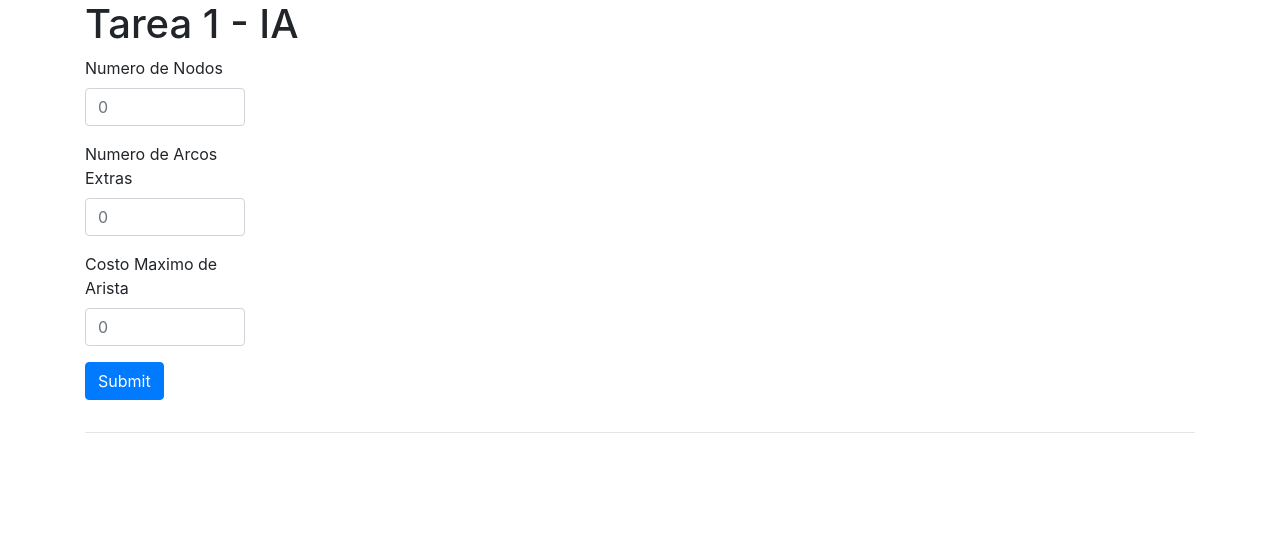
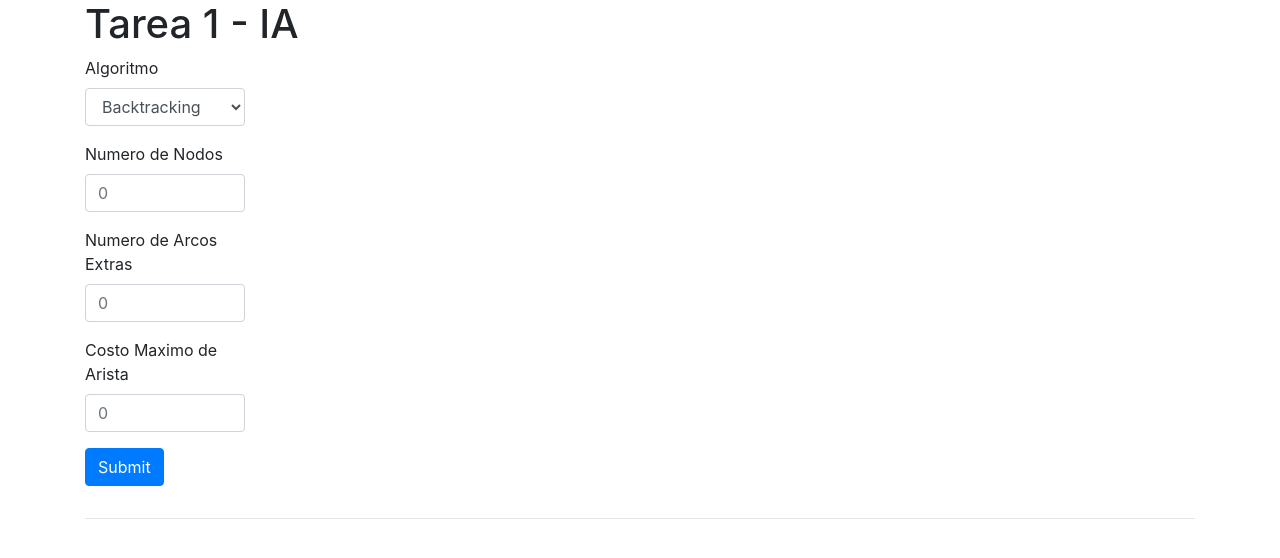
Before and after one commit to Giuli1297/TP1-IA, a Flask app: page / in a window 1280 px wide. Shown: the part 56-614 px from the top of the page. Run offline with Flask 2, Linux system fonts and the light colour scheme; some libraries are stand-ins or nearby versions.

Commit message:
Se agrega un select input para seleccionar el algoritmo

```diff
--- a/templates/index.html
+++ b/templates/index.html
@@ -5,6 +5,14 @@
     <div class="row">
         <div class="col-md-2">
             <form method="post">
+                <div class="form-group">
+                    <label for="algorithm">Algoritmo</label>
+                    <select name="algorithm" id="algorithm" class="form-control">
+                        <option value="backtracking">Backtracking</option>
+                        <option value="las_vegas">Las Vegas</option>
+                    </select>
+                </div>
+
                 <div class="form-group">
                     <label for="n_nodes">Numero de Nodos</label>
                     <input type="number" name="n_nodes"
```
